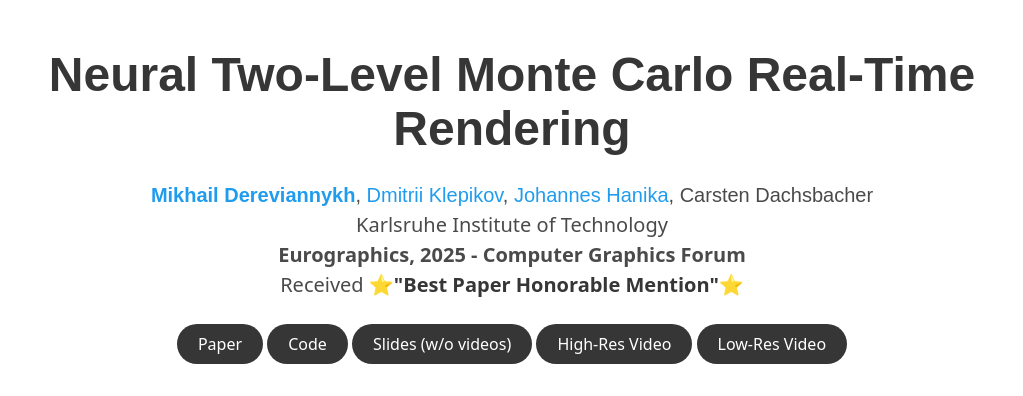
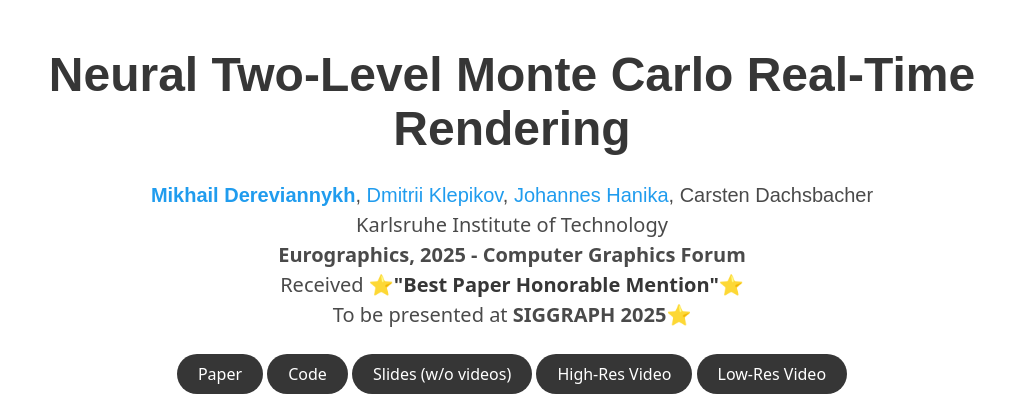
Before and after one commit to Mishok43/nirc.github.io, a plain HTML site: page index.html in a window 1280 px wide. Shown: the top 396 px of the page, without its empty margins (128-1151 px from the left). Drawn offline with nearby package versions, Linux system fonts and the light colour scheme.

Commit message:
Update index.html

```diff
--- a/index.html
+++ b/index.html
@@ -131,6 +131,9 @@
         <br>
         <p>
           Received ⭐<strong>"Best Paper Honorable Mention"</strong>⭐
+        </p>
+        <p>
+          To be presented at <b>SIGGRAPH 2025</b>⭐
         </p>
       </div>
 
```
